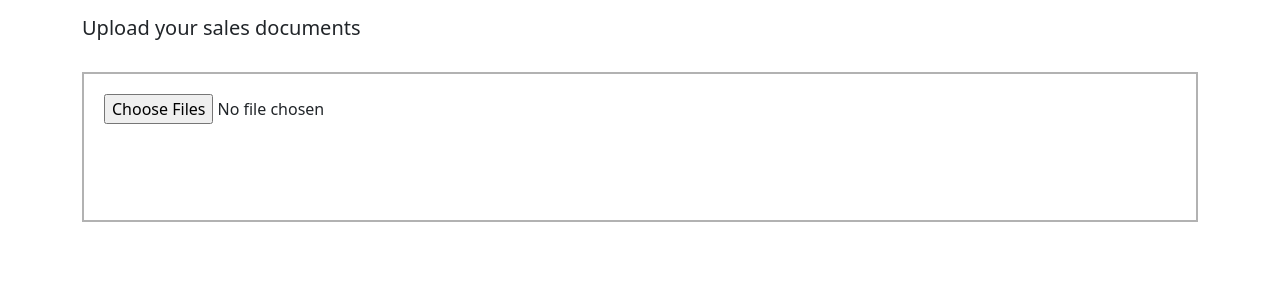
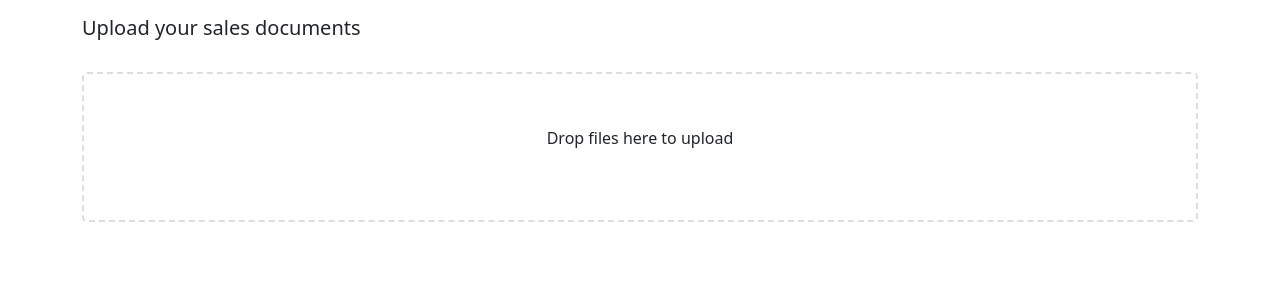
Before and after one commit to thiagomarcal1984/reports_proj, a Django app: page /reports/from_file/ in a window 1280 px wide. Shown: the top 300 px of the page. Run offline with Django 4.2, Linux system fonts and the light colour scheme; some libraries are stand-ins or nearby versions.

Commit message:
working on the dropzone js part 2

```diff
--- a/reports/static/reports/upload.js
+++ b/reports/static/reports/upload.js
@@ -0,0 +1,15 @@
+const csrf = document.getElementsByName('csrfmiddlewaretoken')[0].value
+
+Dropzone.autoDiscover = false
+const myDropzone = new Dropzone('#my-dropzone', {
+    url: '/upload/',
+    init: function() {
+        this.on('sending', function(file, xhr, formData){
+            console.log('sending')
+            formData.append('csrfmiddlewaretoken', csrf)
+        })
+    },
+    maxFiles: 3,
+    maxFilesize: 3,
+    acceptedFiles: '.csv'
+})
--- a/reports/templates/reports/from_file.html
+++ b/reports/templates/reports/from_file.html
@@ -12,7 +12,7 @@ Upload sales files
 {% block content %}
     <h5>Upload your sales documents</h5>
     <br>
-    <form id="my-dropzone" class="dropzone">
+    <form id="my-dropzone" class="dropzone dz">
         {% csrf_token %}
         <div class="fallback">
             <input name="file" type="file" multiple />
--- a/static/style.css
+++ b/static/style.css
@@ -1,3 +1,14 @@
 .not-visible {
     display: none;
 }
+
+.dz {
+    border-style: dashed;
+    border-radius: 5px;
+    border-color: #ddd;
+    transition: .5s
+}
+
+.dz:hover {
+    background-color: #f5f5f5;
+}
```
